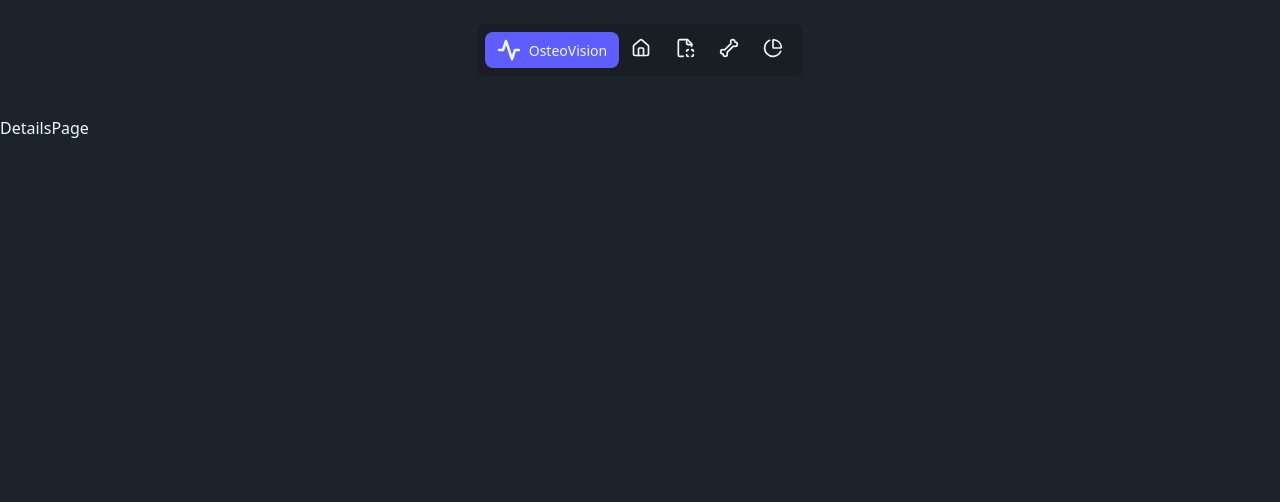
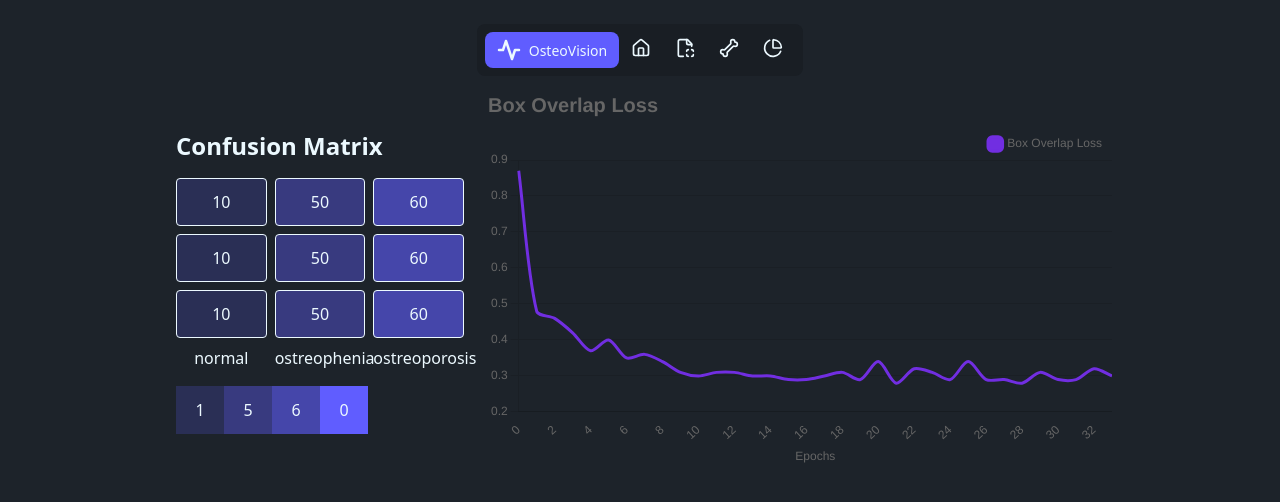
Before and after one commit to NitheeshKani/bone-ui, a Next.js app: page /details in a window 1280 px wide. Shown: the top 502 px of the page. Built offline with nearby package versions, Linux system fonts and the light colour scheme; a web font is replaced by a local one.

Commit message:
added graphs to details page

```diff
--- a/src/app/(scan)/details/page.tsx
+++ b/src/app/(scan)/details/page.tsx
@@ -1,15 +1,20 @@
+"use client"
+import BoxOverlapChart from '@/src/components/BoxOverlapChart'
+import ConfusionMatrix from '@/src/components/ConfusionMatrix'
 import react from 'react'
 
-export const metadata = {
-    title: "Details",
-}
+
 const DetailsPage: react.FC<any> = (props) => {
+    const actualData = ["Spam", "Ham", "Spam", "Spam", "Ham"]
+    const predData = ["Spam", "Ham", "Ham", "Spam", "Ham"]
 
     return (
-        <>
-            <div className='mt-10'>
-                <p>DetailsPage</p>
-            </div>
+        <><div className='flex items-center justify-center flex-wrap'>
+
+            <ConfusionMatrix matrix={[[1, 5, 6], [1, 5, 6], [1, 5, 6]]} />
+            <BoxOverlapChart />
+
+        </div>
         </>
     )
 }
--- /dev/null
+++ b/src/components/BoxOverlapChart.tsx
@@ -0,0 +1,91 @@
+import React from 'react'
+import {
+    Chart as ChartJS,
+    CategoryScale,
+    LinearScale,
+    PointElement,
+    LineElement,
+    Title,
+    Tooltip,
+    Legend,
+    ChartOptions,
+} from 'chart.js'
+import { Line } from 'react-chartjs-2'
+
+// Register Chart.js components
+ChartJS.register(
+    CategoryScale,
+    LinearScale,
+    PointElement,
+    LineElement,
+    Title,
+    Tooltip,
+    Legend
+)
+
+const BoxOverlapChart = () => {
+    const options: ChartOptions<'line'> = {
+        responsive: true,
+        maintainAspectRatio: false,
+        plugins: {
+            legend: {
+                position: 'top', // TypeScript now knows this is a valid literal, not just any string
+                align: 'end',
+                labels: {
+                    usePointStyle: true,
+                    pointStyle: 'rectRounded',
+                    color: '#666',
+                },
+            },
+            title: {
+                display: true,
+                text: 'Box Overlap Loss',
+                align: 'start',
+                font: { size: 20, weight: 'bold' },
+            },
+        },
+        scales: {
+            x: {
+                title: { display: true, text: 'Epochs' },
+                grid: { display: false },
+            },
+            y: {
+                min: 0.2,
+                max: 0.9,
+                ticks: { stepSize: 0.1 },
+            },
+        },
+        elements: {
+            line: { tension: 0.3, borderWidth: 3 },
+            point: { radius: 0, hitRadius: 20 } // Large hitRadius makes mobile touching easy
+        },
+    }
+
+    // Estimated data points from your image
+    const data = {
+        labels: Array.from({ length: 34 }, (_, i) => i),
+        datasets: [
+            {
+                label: 'Box Overlap Loss',
+                data: [
+                    0.87, 0.48, 0.46, 0.42, 0.37, 0.40, 0.35, 0.36, 0.34, 0.31,
+                    0.30, 0.31, 0.31, 0.30, 0.30, 0.29, 0.29, 0.30, 0.31, 0.29,
+                    0.34, 0.28, 0.32, 0.31, 0.29, 0.34, 0.29, 0.29, 0.28, 0.31,
+                    0.29, 0.29, 0.32, 0.30
+                ],
+                borderColor: '#712ee1', // The purple color from your image
+                backgroundColor: '#712ee1',
+                borderWidth: 3,
+                tension: 0.3, // Adds the slight smoothing seen in the curve
+            },
+        ],
+    }
+
+    return (
+        <div className='w-full lg:w-[50vw] h-[400px] p-2'>
+            <Line options={options} data={data} />
+        </div>
+    )
+}
+
+export default BoxOverlapChart
--- /dev/null
+++ b/src/components/ConfusionMatrix.tsx
@@ -0,0 +1,51 @@
+import React from 'react'
+
+interface ConfusionMatrixProps {
+    matrix: number[][]
+}
+
+const ConfusionMatrix: React.FC<ConfusionMatrixProps> = ({ matrix }) => {
+
+    // Using a record for cleaner lookups and type safety
+    const getColorClass = (value: number): string => {
+        const colorMap: Record<number, string> = {
+            0: 'bg-primary ',
+            1: 'bg-primary/20 ',
+            5: 'bg-primary/40 ',
+            6: 'bg-primary/60 ',
+        }
+
+        // Fallback to a default color if value isn't in the map
+        return colorMap[value] || 'bg-slate-100'
+    }
+
+    return (
+        <div>
+            <p className="text-2xl px-4 font-bold mt-3 not-lg:text-center">Confusion Matrix</p>
+            <div className="grid grid-cols-3 gap-2 p-4 lg:w-[25vw] text-center">
+                {matrix.flatMap((row, rowIndex) =>
+                    row.map((value, colIndex) => (
+                        <div
+                            key={`${rowIndex}-${colIndex}`}
+                            className={`h-12 w-full flex items-center justify-center border border-base-content rounded-sm transition-colors ${getColorClass(value)}`}
+                        >
+                            {value * 10}
+                        </div>
+                    ))
+                )}
+                <p>normal</p>
+                <p>ostreophenia</p>
+                <p>ostreoporosis</p>
+            </div>
+            <div className="flex mx-4">
+                <div className="h-12 w-12 flex items-center justify-center transition-colors bg-primary/20">1</div>
+                <div className="h-12 w-12 flex items-center justify-center transition-colors bg-primary/40">5</div>
+                <div className="h-12 w-12 flex items-center justify-center transition-colors bg-primary/60">6</div>
+                <div className="h-12 w-12 flex items-center justify-center transition-colors bg-primary">0</div>
+            </div>
+        </div>
+
+    )
+}
+
+export default ConfusionMatrix
```
